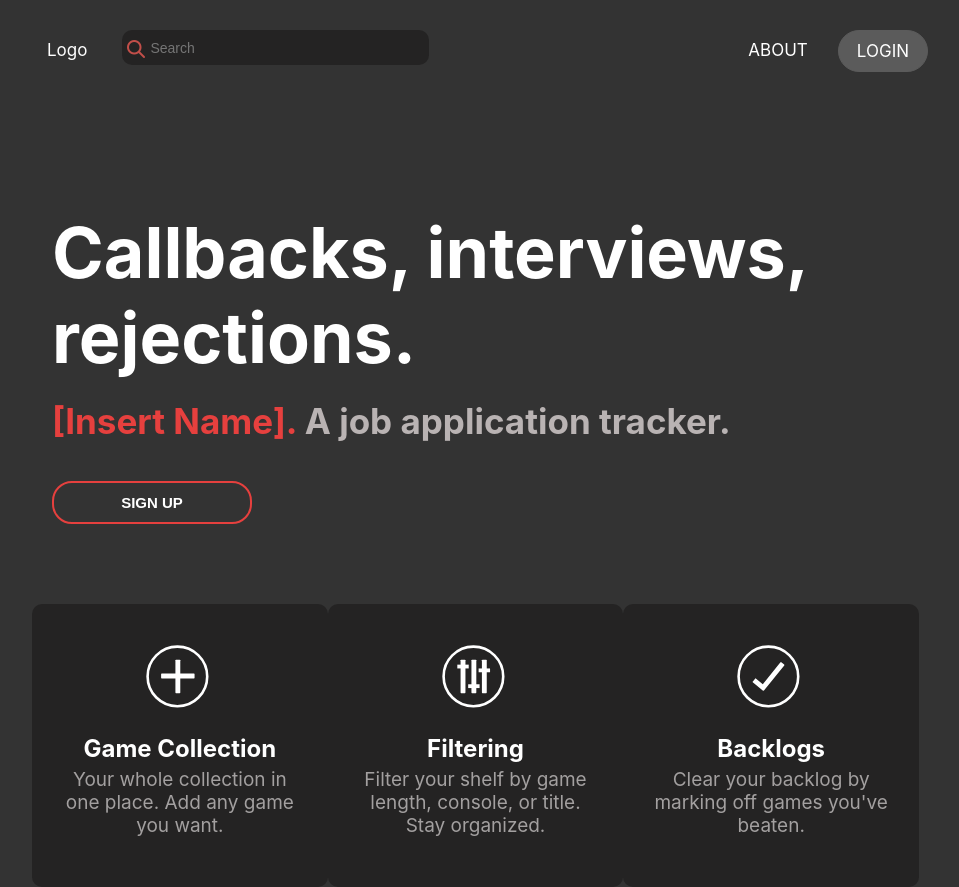
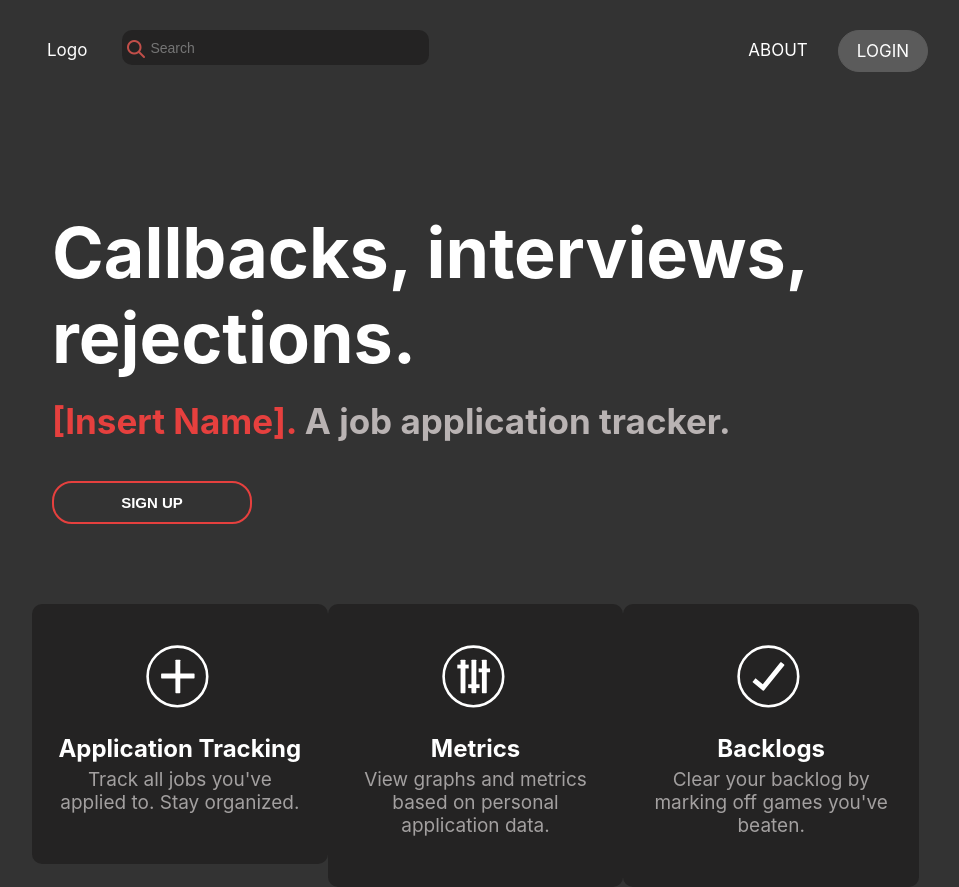
Before and after one commit to sethpoly/job_application_client, a React (Create React App) app: page / in a window 1280 px wide. Shown: the whole page, without its empty margins (160-1119 px from the left). Built offline with nearby package versions, Linux system fonts and the light colour scheme.

Commit message:
Changed triple info box wording for 2 boxes

```diff
--- a/src/components/TripleInfoBox.js
+++ b/src/components/TripleInfoBox.js
@@ -9,10 +9,10 @@ function TripleInfoBox() {
   return (
     <div>
         <div className="container">
-            <InfoBox icon={add_icon} title={"Game Collection"} description=
-              {"Your whole collection in one place. Add any game you want."}/>
-            <InfoBox icon={filter_icon} title={"Filtering"} description=
-              {"Filter your shelf by game length, console, or title. Stay organized."}/>
+            <InfoBox icon={add_icon} title={"Application Tracking"} description=
+              {"Track all jobs you've applied to. Stay organized."}/>
+            <InfoBox icon={filter_icon} title={"Metrics"} description=
+              {"View graphs and metrics based on personal application data."}/>
             <InfoBox icon={checkmark_icon} title={"Backlogs"} description=
               {"Clear your backlog by marking off games you've beaten."}/>
         </div>
```
